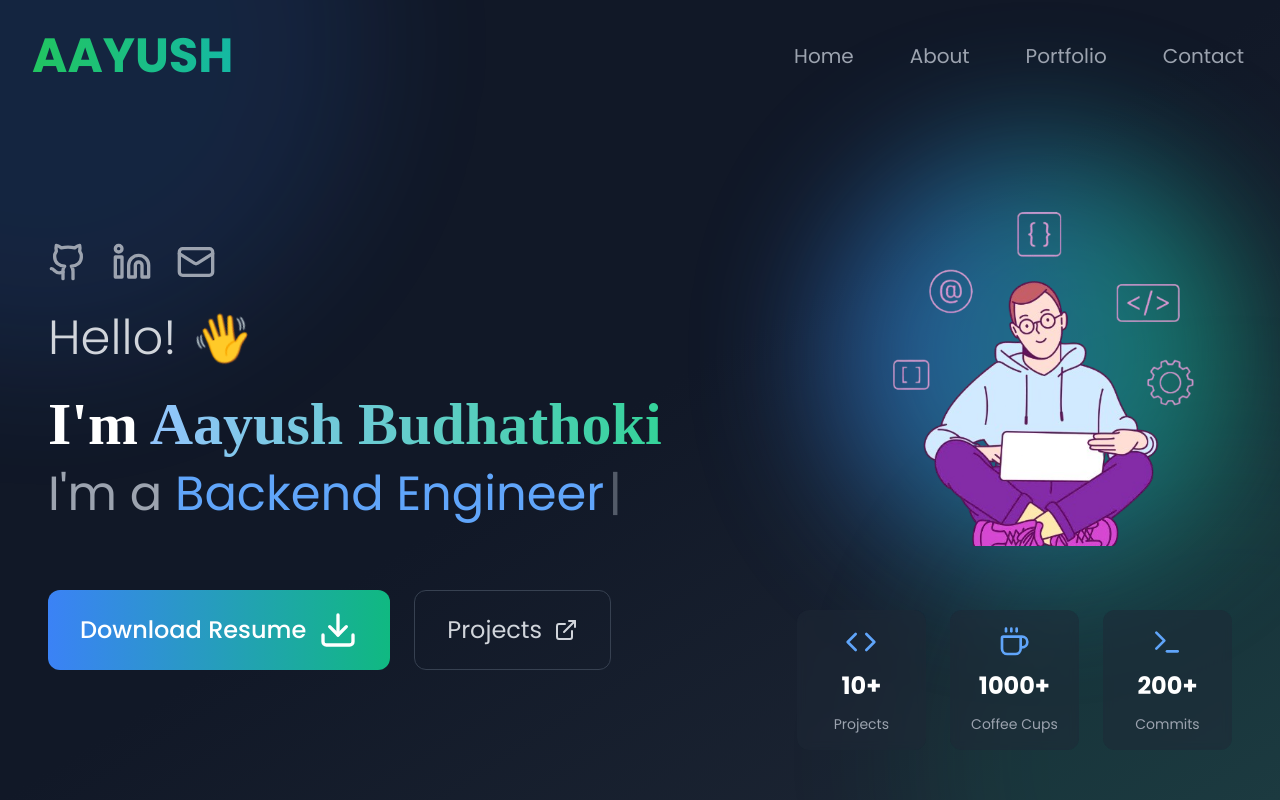
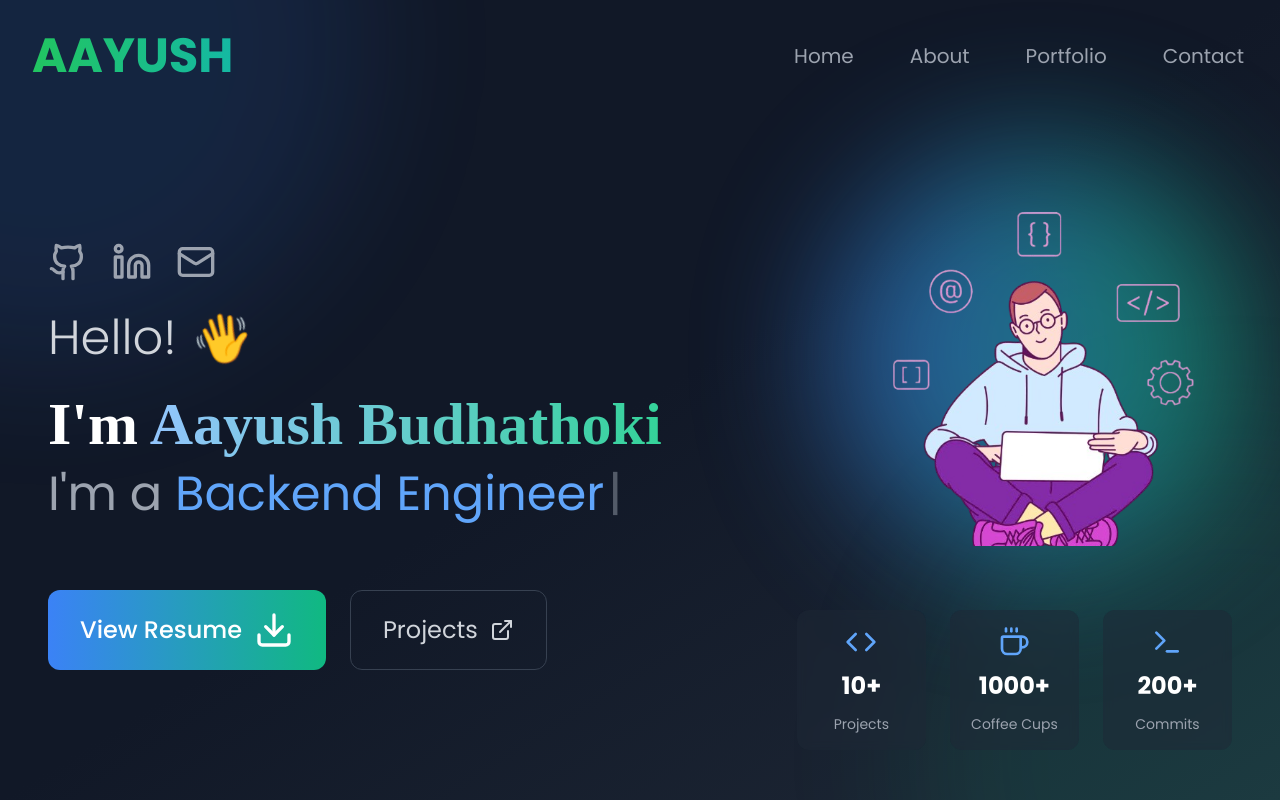
Before and after one commit to Aayush0966/portfolio-react, a React (Vite) app: page / in a window 1280 px wide. Shown: the top 800 px of the page. Built offline with nearby package versions, Linux system fonts and the light colour scheme; a web font is replaced by a local one.

Commit message:
add cv url

```diff
--- a/src/components/HeroSection/DetailsSection.jsx
+++ b/src/components/HeroSection/DetailsSection.jsx
@@ -1,7 +1,6 @@
 import React, {useState, useEffect} from 'react'
 import { motion } from 'framer-motion';
 import { Download, ExternalLink, Github, Linkedin, Mail } from 'lucide-react';
-import resume from "/src/assets/Aayush.pdf"
 
 function DetailsSection({itemVariants }) {
   const [displayText, setDisplayText] = useState('');
@@ -143,15 +142,16 @@ function DetailsSection({itemVariants }) {
         variants={itemVariants}
       >
         <motion.a
-          href={resume}
-          download="Aayush_Budhathoki_Resume.pdf"
+          href="https://drive.google.com/file/d/1WYk2qqBSecQT6-tT_rq3QkpceX0VQdCg/view?usp=sharing"
+          target="_blank"
+          rel="noopener noreferrer"
           className="group px-6 md:px-8 py-3 md:py-4 lg:py-5 bg-gradient-to-r from-blue-500 to-emerald-500 rounded-xl
             flex items-center justify-center gap-3 text-white font-medium text-lg md:text-xl lg:text-2xl"
           variants={buttonVariants}
           whileHover="hover"
           whileTap="tap"
         >
-          Download Resume
+          View Resume
           <motion.span
             animate={{
               y: [0, -4, 0],
```
